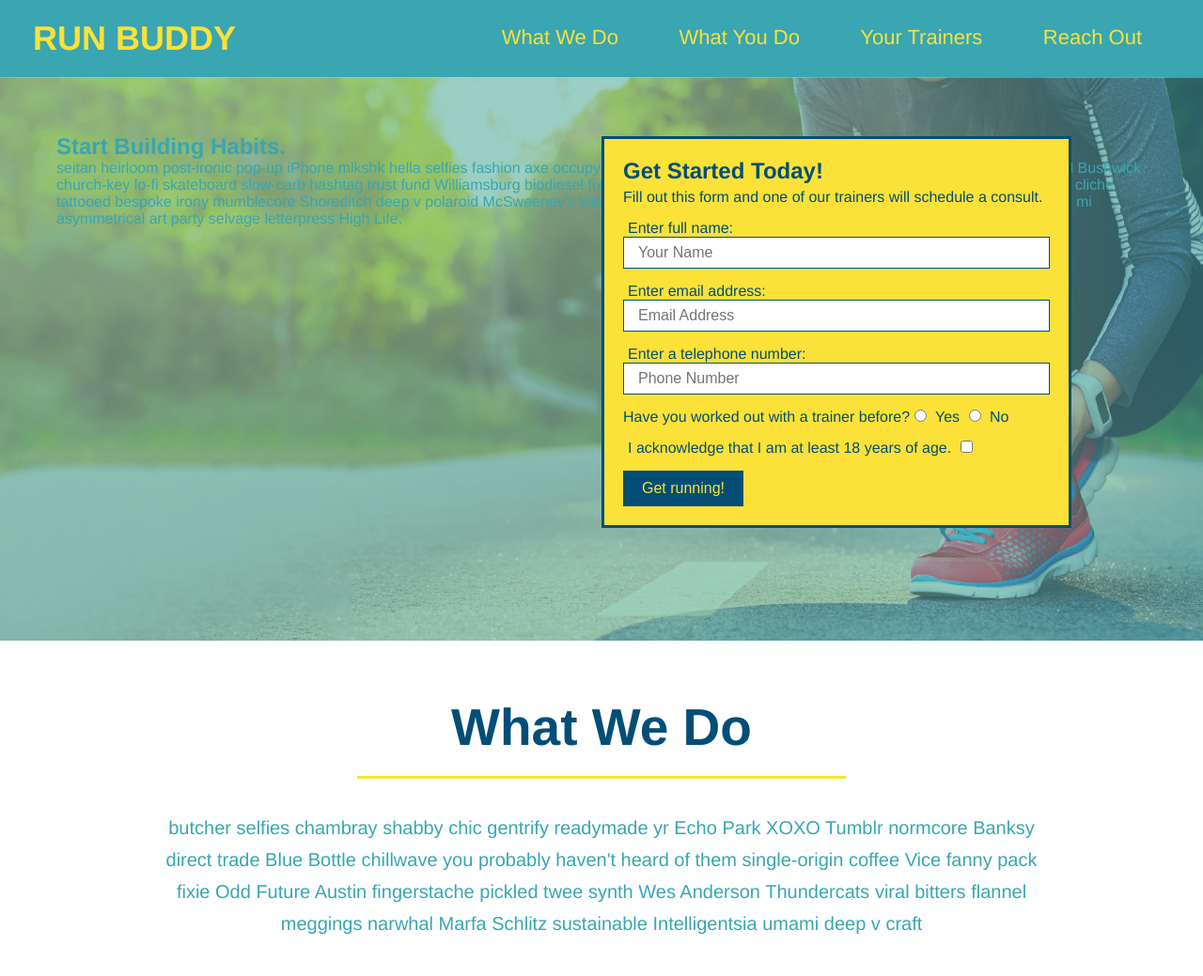
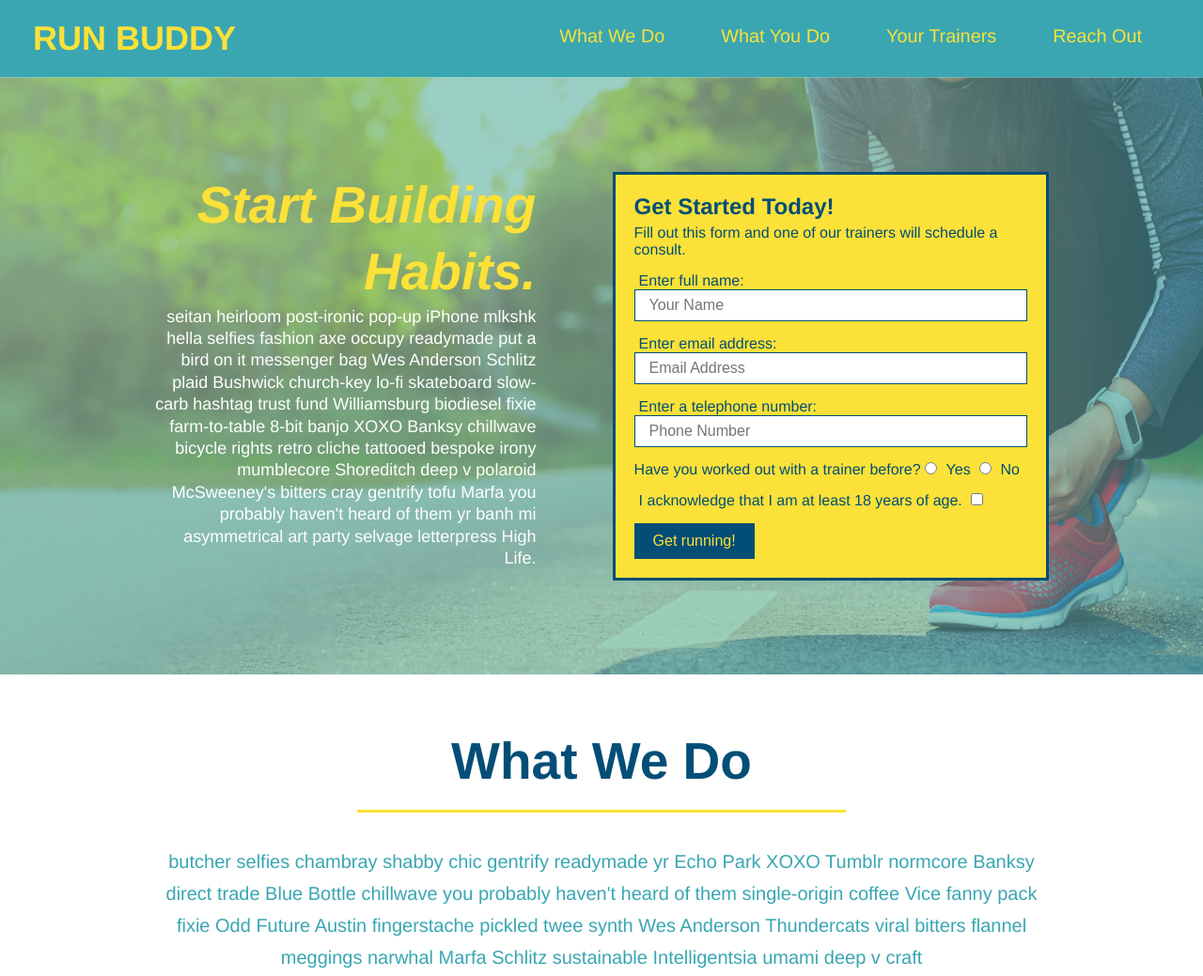
Before and after one commit to Wizeeee/Run-Buddy, a plain HTML site: page index.html in a window 1280 px wide. Shown: the top 1039 px of the page at 94% size. Drawn offline with Linux system fonts and the light colour scheme.

Commit message:
add flexbox to the hero

```diff
--- a/assets/css/style.css
+++ b/assets/css/style.css
@@ -34,37 +34,18 @@ header nav {
   margin: 7px 0;
 }
 
-header nav ul li {
-  display: inline;
+header nav ul {
+  display: flex;
+  flex-wrap: wrap;
+  justify-content: space-between;
+  align-items: center;
+  list-style: none;
 }
 
 header nav ul li a {
   margin: 0 30px;
   font-weight: lighter;
-  font-size: 22px;
-}
-
-footer {
-  background: #fce138;
-  width: 100%;
-  padding: 40px 35px;
-}
-
-footer h2 {
-  display: inline;
-  color: #024e76;
-  font-size: 30px;
-  margin: 0;
-}
-
-footer div {
-  float: right;
-  line-height: 1.5;
-  text-align: right;
-}
-
-footer a {
-  color: #024e76;
+  font-size: 1.55vw;
 }
 
 section {
@@ -73,23 +54,37 @@ section {
 
 /* Hero Style Start */
 .hero {
+  display: flex;
+  justify-content: center;
+  flex-wrap: wrap;
   background-image: url("../images/hero-bg.jpg");
-  height: 600px;
   background-size: cover;
   background-position: center;
-  position: relative;
 }
 /* Hero Style End */
+
+.hero-cta {
+  width: 35%;
+  text-align: right;
+  margin: 3.5%;
+  color: #fff;
+  font-size: 18px;
+  line-height: 1.3;
+}
+
+.hero-cta h2 {
+  font-style: italic;
+  font-size: 55px;
+  color: #fce138;
+}
 
 .hero-form {
   border: 3px solid #024e76;
   background-color: #fce138;
   padding: 20px;
-  width: 500px;
   color: #024e76;
-  position: absolute;
-  bottom: 120px;
-  right: 140px;
+  width: 40%;
+  margin: 3.5%;
 }
 
 .hero-form h3 {
@@ -268,4 +263,28 @@ section {
   color: #fce138;
 }
 
+footer {
+  background: #fce138;
+  width: 100%;
+  padding: 40px 35px;
+  display: flex;
+  justify-content: space-between;
+  flex-wrap: wrap;
+}
+
+footer h2 {
+  color: #024e76;
+  font-size: 30px;
+  margin: 0;
+}
+
+footer div {
+  line-height: 1.5;
+  text-align: right;
+}
+
+footer a {
+  color: #024e76;
+}
+
 /* REACH OUT STYLES END */
```
